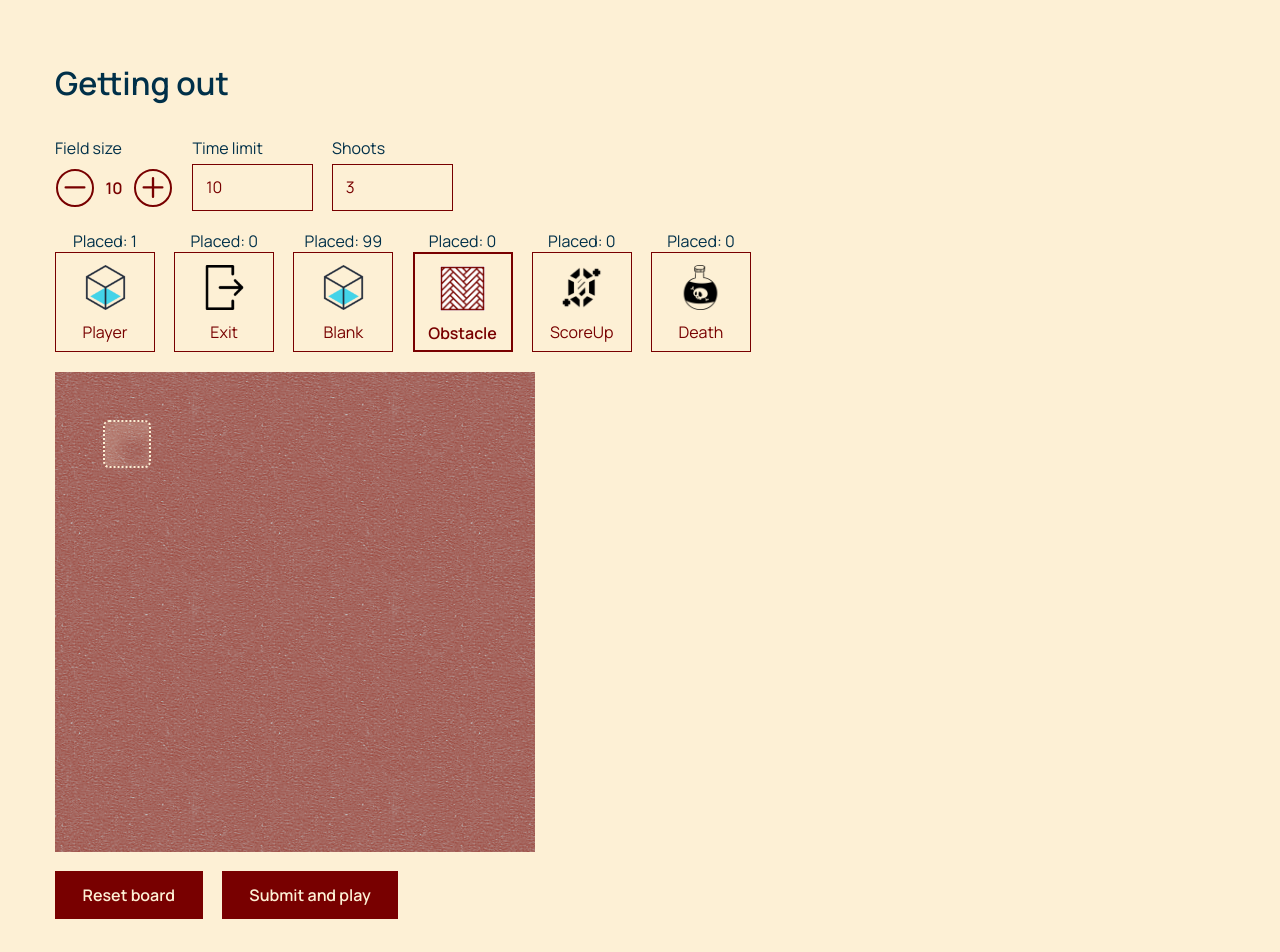
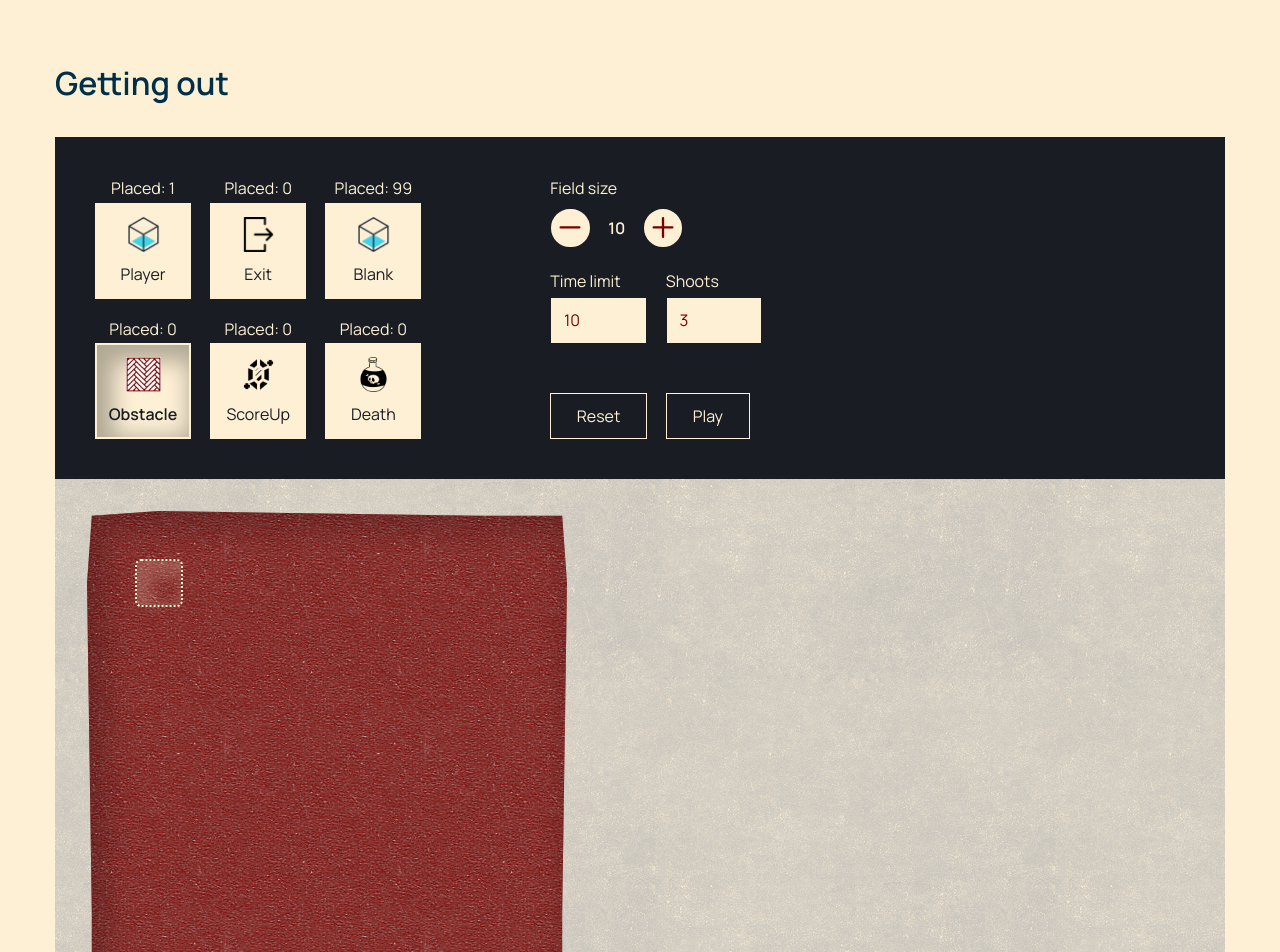
Before and after one commit to xfontr/getting-out, a React (Create React App) app: page / in a window 1280 px wide. Shown: the top 952 px of the page. Built offline with nearby package versions, Linux system fonts and the light colour scheme.

Commit message:
Updated the field interface for a more clear UX

```diff
--- a/src/components/Button/Button.styled.ts
+++ b/src/components/Button/Button.styled.ts
@@ -47,7 +47,7 @@ const ButtonStyled = styled.button`
       &:hover {
         background-color: ${({ theme: { colors } }) => colors.secondary};
         color: ${({ theme: { colors } }) => colors.primary};
-        border: 2px solid;
+        border: 1px solid;
         font-weight: bold;
         box-shadow: none;
 
@@ -65,19 +65,31 @@ const ButtonStyled = styled.button`
     }
 
     &--tool {
-      width: 100px;
-      height: 100px;
+      width: 6rem;
+      height: 6rem;
       display: flex;
-      flex-wrap: wrap;
+      flex-direction: column;
       justify-content: center;
       align-items: center;
-      transition: 0s;
+      transition: 0.1s;
+      background-color: ${({ theme }) => theme.colors.secondary};
+      color: ${({ theme: { colors } }) => colors.contrast};
+      border: 2px solid ${({ theme }) => theme.colors.secondary};
+      font-weight: normal;
+
+      &:hover {
+        background-color: ${({ theme: { colors } }) => colors.secondary};
+        border-color: transparent;
+        font-weight: bold;
+        box-shadow: none;
+      }
     }
 
     &--active {
-      transition: 0;
+      transition: 0s;
       border-width: 2px;
       font-weight: bold;
+      box-shadow: inset 8px 8px 22px 8px rgba(0, 0, 0, 0.3);
     }
 
     &--icon {
--- a/src/components/Button/Button.tsx
+++ b/src/components/Button/Button.tsx
@@ -37,9 +37,7 @@ export const ToolButton = <T extends HTMLButtonElement>({
   ...rest
 }: ButtonProps<T>): JSX.Element => (
   <Button
-    className={`button--tool button--outline ${
-      isActive ? "button--active" : ""
-    }`}
+    className={`button--tool ${isActive ? "button--active" : ""}`}
     {...rest}
   >
     {children}
--- a/src/components/EditTools/EditTools.styled.ts
+++ b/src/components/EditTools/EditTools.styled.ts
@@ -3,11 +3,20 @@ import styled from "styled-components";
 const EditToolsStyled = styled.div`
   display: flex;
   gap: ${({ theme: { spacing } }) => spacing.gap};
+  flex-wrap: wrap;
+  align-items: center;
+  max-width: 40%;
 
-  .tools__group {
-    display: flex;
-    flex-direction: column;
-    align-items: center;
+  .tools {
+    &__group {
+      display: flex;
+      flex-direction: column;
+      align-items: center;
+    }
+
+    &__placed {
+      margin-bottom: 0.2rem;
+    }
   }
 `;
 
--- a/src/components/EditTools/EditTools.tsx
+++ b/src/components/EditTools/EditTools.tsx
@@ -26,14 +26,14 @@ const EditTools = ({
     <EditToolsStyled>
       {Object.entries(cells).map(([cell, amount]) => (
         <div className="tools__group">
-          <span>Placed: {amount}</span>
+          <span className="tools__placed">Placed: {amount}</span>
           <ToolButton
             onClick={handleClick}
             id={cell}
             isActive={editTool === cell}
             key={`tool-${cell}`}
           >
-            <img src={`/img/${cell}.png`} alt="Cube" height={45} width={45} />
+            <img src={`/img/${cell}.png`} alt="Cube" height={35} width={35} />
             {`${initialToCaps(cell)}`}
           </ToolButton>
         </div>
--- a/src/components/Field/Field.styled.ts
+++ b/src/components/Field/Field.styled.ts
@@ -1,5 +1,10 @@
 import styled from "styled-components";
 import { FieldStypedProps } from "./Field";
+
+export const FieldContainer = styled.div`
+  background: url(img/mocha-grunge.png) rgb(253, 240, 213, 0.5);
+  padding: 2rem;
+`;
 
 const FieldStyled = styled.div<FieldStypedProps>`
   display: flex;
@@ -7,7 +12,37 @@ const FieldStyled = styled.div<FieldStypedProps>`
   position: relative;
   width: calc(3rem * ${(props) => props.fieldSize});
   height: calc(3rem * ${(props) => props.fieldSize});
-  background: url("img/beige-paper.png") rgba(120, 4, 0, 0.7);
+  background: url("img/beige-paper.png") rgba(120, 4, 0, 1);
+  box-shadow: inset 10px 10px 30px 10px rgba(0, 0, 0, 0.2);
+
+  -webkit-clip-path: polygon(
+    0% 15%,
+    1% 1%,
+    15% 0%,
+    82% 1%,
+    99% 1%,
+    100% 15%,
+    99% 84%,
+    99% 100%,
+    85% 99%,
+    15% 100%,
+    1% 98%,
+    1% 84%
+  );
+  clip-path: polygon(
+    0% 15%,
+    1% 1%,
+    15% 0%,
+    82% 1%,
+    99% 1%,
+    100% 15%,
+    99% 84%,
+    99% 100%,
+    85% 99%,
+    15% 100%,
+    1% 98%,
+    1% 84%
+  );
 `;
 
 export default FieldStyled;
--- a/src/components/Field/Field.tsx
+++ b/src/components/Field/Field.tsx
@@ -3,7 +3,7 @@ import useMovements from "../../hooks/useMovements/useMovements";
 import { Board, Position } from "../../types/gameBoard";
 import { getLastCellByType } from "../../utils/readBoard/readBoard";
 import Cell from "../Cell/Cell";
-import FieldStyled from "./Field.styled";
+import FieldStyled, { FieldContainer } from "./Field.styled";
 
 export type FieldStypedProps = {
   fieldSize: number;
@@ -55,7 +55,9 @@ const Field = ({
 
   return (
     <div {...rest}>
-      <FieldStyled fieldSize={fieldSize}>{renderBoard}</FieldStyled>
+      <FieldContainer>
+        <FieldStyled fieldSize={fieldSize}>{renderBoard}</FieldStyled>
+      </FieldContainer>
     </div>
   );
 };
--- a/src/components/FieldEditor/FieldEditor.styled.ts
+++ b/src/components/FieldEditor/FieldEditor.styled.ts
@@ -1,9 +1,15 @@
 import styled from "styled-components";
 
 const FieldEditorStyled = styled.section`
-  display: flex;
-  flex-direction: column;
-  gap: ${({ theme: { spacing } }) => spacing.gap};
+  .header {
+    display: flex;
+    flex-wrap: wrap;
+    gap: ${({ theme: { spacing } }) => spacing.gap};
+    padding: ${({ theme: { spacing } }) => spacing.gapBig};
+
+    background-color: ${({ theme: { colors } }) => colors.contrast};
+    color: ${({ theme: { colors } }) => colors.secondary};
+  }
 
   .form--edit {
     display: flex;
@@ -25,8 +31,13 @@ const FieldEditorStyled = styled.section`
   .edit {
     &__options {
       display: flex;
-      flex-direction: row;
+      flex-direction: column;
       gap: ${({ theme: { spacing } }) => spacing.gap};
+
+      button {
+        color: ${({ theme: { colors } }) => colors.secondary};
+        border-color: ${({ theme: { colors } }) => colors.secondary};
+      }
     }
   }
 
@@ -39,13 +50,23 @@ const FieldEditorStyled = styled.section`
       padding: 0.2rem 0;
       border: 1px solid transparent;
       font-weight: bold;
-      color: ${({ theme: { colors } }) => colors.primary};
+
+      .field-size__current {
+        width: 2rem;
+        text-align: center;
+      }
     }
     &__heading {
       display: block;
       width: 100%;
     }
   }
+
+  .options__buttons {
+    margin-top: auto;
+    gap: ${({ theme: { spacing } }) => spacing.gap};
+    display: flex;
+  }
 `;
 
 export default FieldEditorStyled;
--- a/src/components/FieldEditor/FieldEditor.tsx
+++ b/src/components/FieldEditor/FieldEditor.tsx
@@ -6,7 +6,7 @@ import fieldEditorUtils from "../../utils/fieldEditorUtils/fieldEditorUtils";
 import { SyntheticEvent, useEffect } from "react";
 import boards from "../../data/boards";
 import { UserBoard } from "../../types/UserBoard";
-import Button, { IconButton } from "../Button/Button";
+import Button, { IconButton, OutlineButton } from "../Button/Button";
 import FieldEditorStyled from "./FieldEditor.styled";
 import Form from "../Form/Form";
 import editFieldForm from "../../schemas/editField.form";
@@ -61,6 +61,13 @@ const FieldEditor = (props: FieldProps): JSX.Element => {
 
   return (
     <FieldEditorStyled>
+      <header className="header">
+        <EditTools
+          cells={cells}
+          editTool={editTool}
+          switchEditTool={switchEditTool}
+        />
+
         <div className="edit__options">
           <div className="options__container">
             <span className="options__heading">Field size</span>
@@ -72,7 +79,7 @@ const FieldEditor = (props: FieldProps): JSX.Element => {
               >
                 <HiOutlineMinus />
               </IconButton>
-            {fieldSize}
+              <span className="field-size__current">{fieldSize}</span>
               <IconButton
                 onClick={increaseSize}
                 aria-label="decrease"
@@ -89,13 +96,14 @@ const FieldEditor = (props: FieldProps): JSX.Element => {
             values={values}
             className="form--edit"
           />
+          <div className="options__buttons">
+            <OutlineButton onClick={resetBoard}>Reset</OutlineButton>
+            <OutlineButton onClick={handleSubmit} type="submit" id="play">
+              Play
+            </OutlineButton>
           </div>
-
-      <EditTools
-        cells={cells}
-        editTool={editTool}
-        switchEditTool={switchEditTool}
-      />
+        </div>
+      </header>
 
       <Field
         data-testid="field"
@@ -106,12 +114,6 @@ const FieldEditor = (props: FieldProps): JSX.Element => {
         isEditMode={true}
         fieldSize={fieldSize}
       />
-      <div className="edit__options">
-        <Button onClick={resetBoard}>Reset board</Button>
-        <Button onClick={handleSubmit} type="submit" id="play">
-          Submit and play
-        </Button>
-      </div>
     </FieldEditorStyled>
   );
 };
--- a/src/components/Form/Form.styled.ts
+++ b/src/components/Form/Form.styled.ts
@@ -38,7 +38,7 @@ const FormStyled = styled.form`
       padding-left: 0.8rem;
       background-color: ${({ theme }) => theme.colors.secondary};
       color: ${({ theme }) => theme.colors.primary};
-      border: 1px solid ${({ theme }) => theme.colors.primary};
+      border: 1px solid ${({ theme }) => theme.colors.contrast};
       width: 100%;
       transition: 0.2s;
 
```
Also changed, not shown: public/img/mocha-grunge.png (added). Lines whose indentation alone changed are shown as unchanged.
